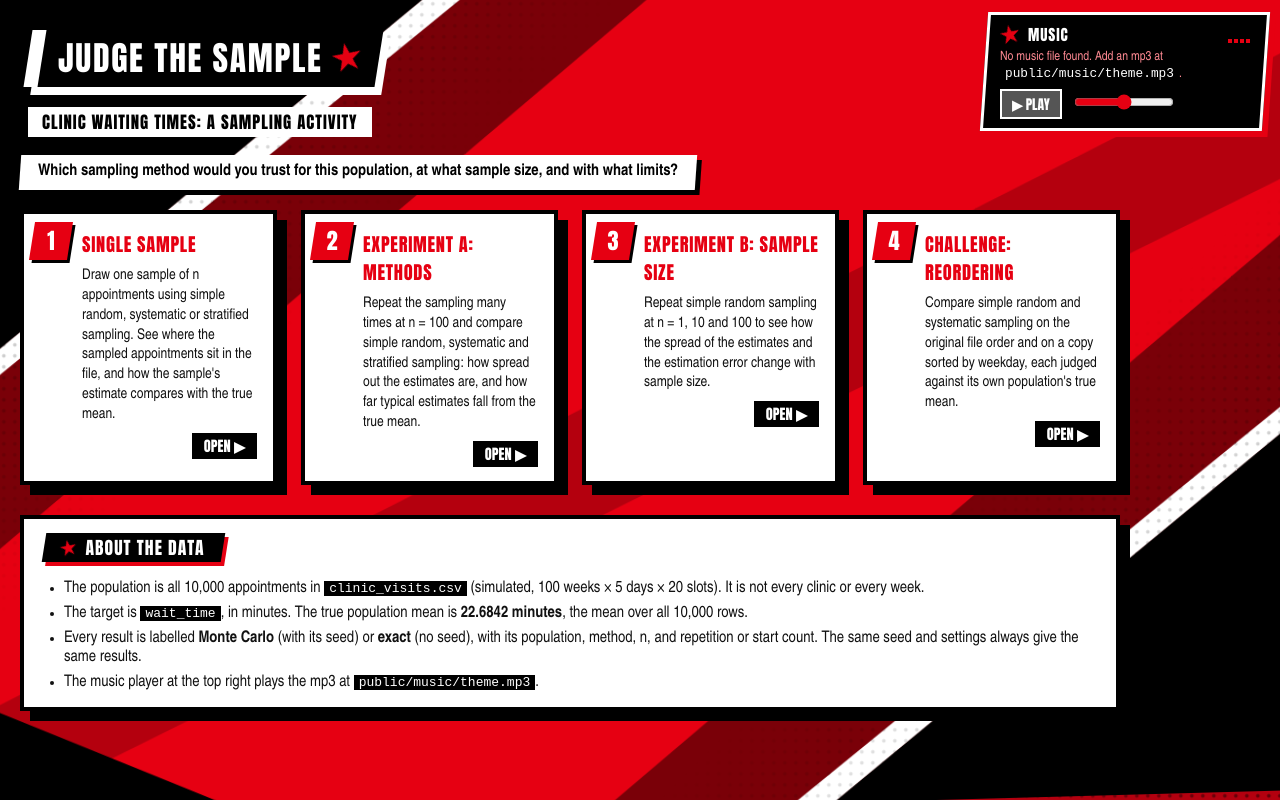
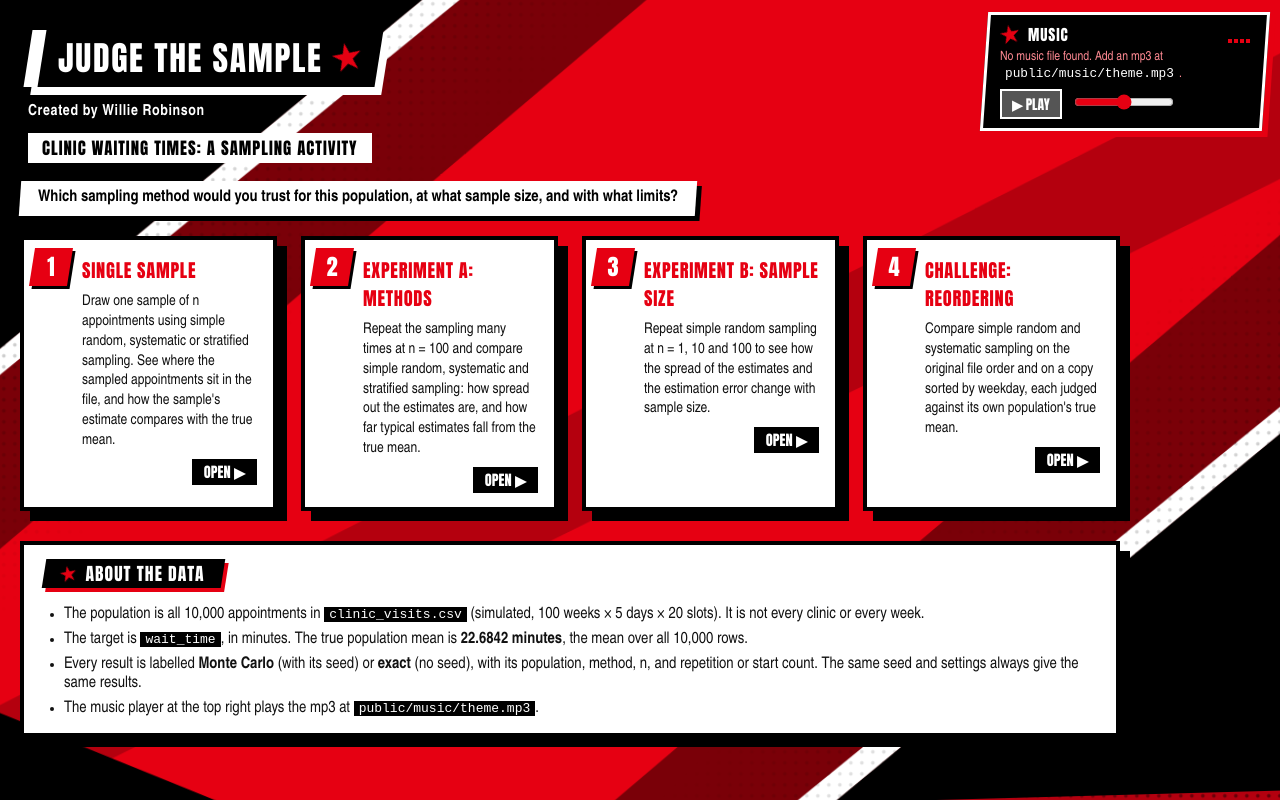
Before and after one commit to willdotr/Judge-the-sample, a React (Vite) app: page / in a window 1280 px wide. Built offline with nearby package versions, Linux system fonts and the light colour scheme.

Commit message:
Subheading

```diff
--- a/src/MainMenu.jsx
+++ b/src/MainMenu.jsx
@@ -30,6 +30,7 @@ export default function MainMenu({ onOpen, N, trueMeanValue }) {
   return (
     <div className="page mainmenu">
       <h1>Judge the Sample</h1>
+      <div className="credit">Created by Willie Robinson</div>
       <div className="menusub">Clinic waiting times: a sampling activity</div>
       <p className="menuq">
         Which sampling method would you trust for this population, at what sample size, and with what limits?
--- a/src/styles.css
+++ b/src/styles.css
@@ -44,3 +44,4 @@ h2 { font-size: 1.1rem; margin: 0 0 4px; }
 .chtable table { border-collapse: collapse; font-size: 0.88rem; background: #fff; color: #111; }
 .chtable th, .chtable td { border: 1px solid #bbb; padding: 4px 8px; text-align: right; }
 .chtable th:first-child, .chtable td:first-child, .chtable th:nth-child(2), .chtable td:nth-child(2) { text-align: left; }
+.credit { font-size: 0.95rem; font-weight: bold; margin: 0 0 12px 8px; }
--- a/src/theme.css
+++ b/src/theme.css
@@ -255,3 +255,6 @@ body.p5 .chtable table { border: 4px solid #000; box-shadow: 8px 8px 0 #000; }
 body.p5 .chtable th { background: #000; color: #fff; text-transform: uppercase; font-size: 0.78rem; }
 body.p5 .chtable th, body.p5 .chtable td { border-color: #000; }
 body.p5 .popmod { color: var(--p5-red); }
+
+/* Credit line under the title. */
+body.p5 .credit { color: #fff; text-shadow: 2px 2px 0 #000; letter-spacing: 0.04em; margin-top: -4px; }
```
